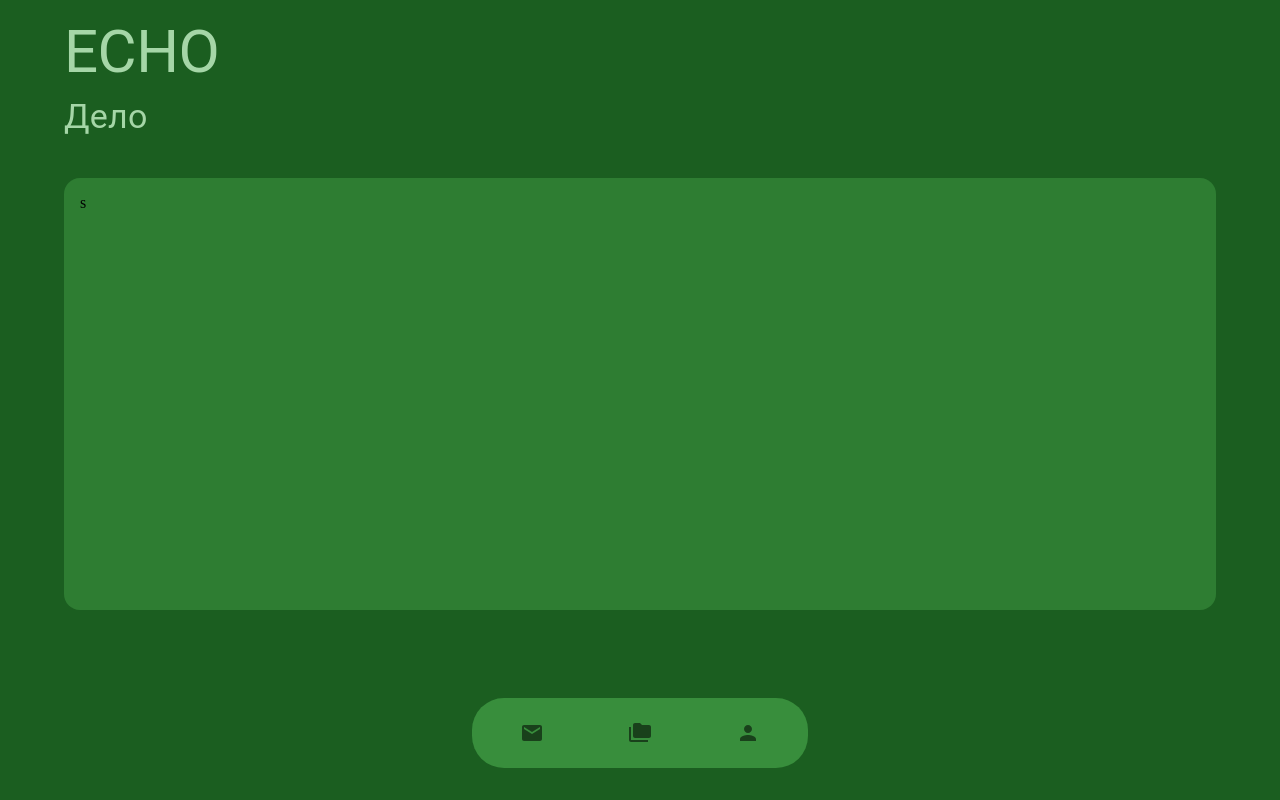
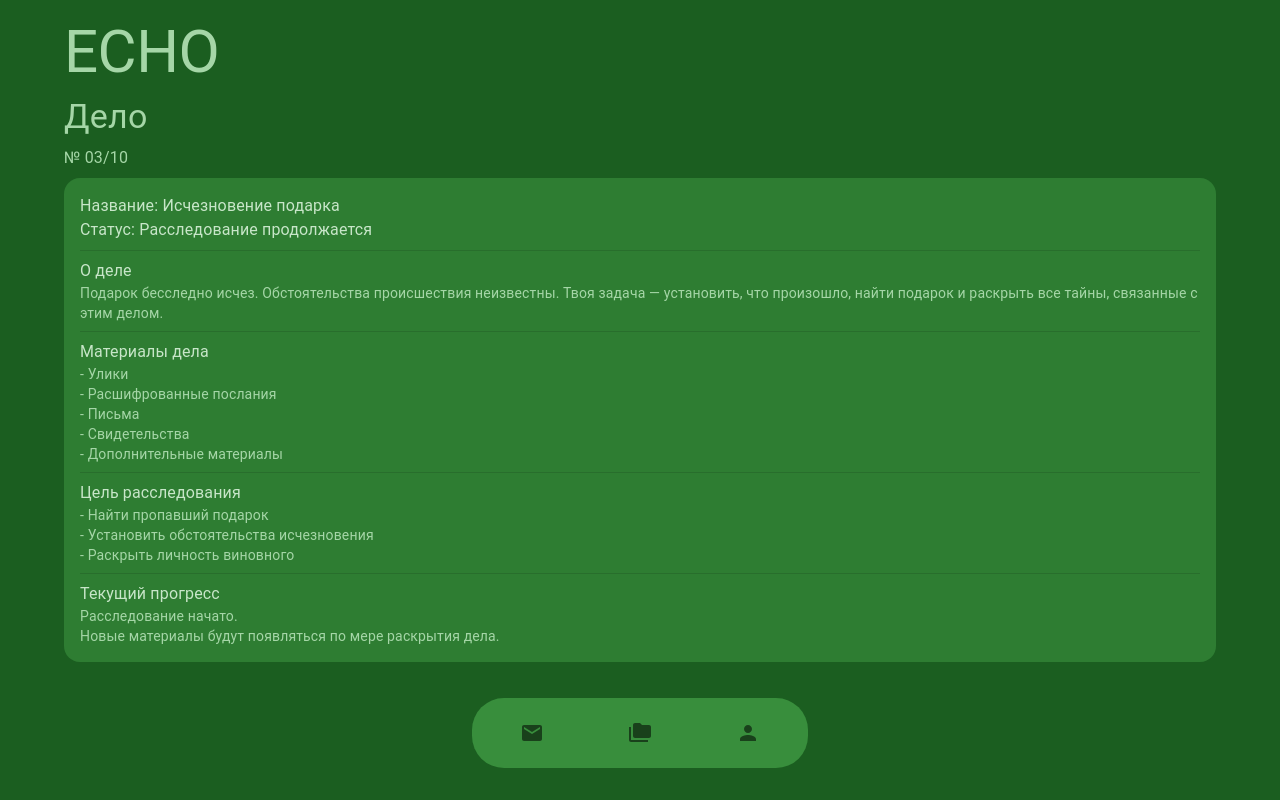
Before and after one commit to GeorgePanov/echo, a React (Vite) app: page /echo/case in a window 1280 px wide. Built offline with nearby package versions, Linux system fonts and the light colour scheme.

Commit message:
fix: редактирует Профиль и Дело

```diff
--- a/src/components/Case/Case.tsx
+++ b/src/components/Case/Case.tsx
@@ -1,6 +1,6 @@
 import type { FC } from 'react';
 
-import { Stack, Typography } from '@mui/material';
+import { Divider, Stack, Typography } from '@mui/material';
 import { green } from '@mui/material/colors';
 
 export const Case: FC = () => {
@@ -10,18 +10,76 @@ export const Case: FC = () => {
         <Typography sx={{ color: green[200] }} variant='h4'>
           Дело
         </Typography>
+        <Typography sx={{ color: green[200] }} variant='body1'>
+          № 03/10
+        </Typography>
       </Stack>
 
       <Stack
         sx={{
-          mt: '2.5rem',
+          mt: '0.5rem',
           padding: '1rem',
-          height: '50vh',
+          minHeight: '50vh',
           backgroundColor: green[800],
           borderRadius: '1rem',
         }}
       >
-        s
+        <Typography variant='body1' sx={{ color: green[100] }}>
+          Название: Исчезновение подарка
+        </Typography>
+        <Typography variant='body1' sx={{ color: green[100] }}>
+          Статус: Расследование продолжается
+        </Typography>
+
+        <Divider sx={{ margin: '0.5rem 0' }} />
+
+        <Typography variant='body1' sx={{ color: green[100] }}>
+          О деле
+        </Typography>
+        <Typography variant='body2' sx={{ color: green[200] }}>
+          Подарок бесследно исчез. Обстоятельства происшествия неизвестны. Твоя
+          задача — установить, что произошло, найти подарок и раскрыть все
+          тайны, связанные с этим делом.
+        </Typography>
+
+        <Divider sx={{ margin: '0.5rem 0' }} />
+
+        <Typography variant='body1' sx={{ color: green[100] }}>
+          Материалы дела
+        </Typography>
+        <Typography variant='body2' sx={{ color: green[200] }}>
+          - Улики
+          <br />
+          - Расшифрованные послания
+          <br />
+          - Письма
+          <br />
+          - Свидетельства
+          <br />- Дополнительные материалы
+        </Typography>
+
+        <Divider sx={{ margin: '0.5rem 0' }} />
+
+        <Typography variant='body1' sx={{ color: green[100] }}>
+          Цель расследования
+        </Typography>
+        <Typography variant='body2' sx={{ color: green[200] }}>
+          - Найти пропавший подарок
+          <br />
+          - Установить обстоятельства исчезновения
+          <br />- Раскрыть личность виновного
+        </Typography>
+
+        <Divider sx={{ margin: '0.5rem 0' }} />
+
+        <Typography variant='body1' sx={{ color: green[100] }}>
+          Текущий прогресс
+        </Typography>
+        <Typography variant='body2' sx={{ color: green[200] }}>
+          Расследование начато.
+          <br />
+          Новые материалы будут появляться по мере раскрытия дела.
+        </Typography>
       </Stack>
     </Stack>
   );
--- a/src/components/Profile/Profile.tsx
+++ b/src/components/Profile/Profile.tsx
@@ -1,6 +1,7 @@
 import type { FC } from 'react';
 
-import { Divider, Stack, Typography } from '@mui/material';
+import { Face4 } from '@mui/icons-material';
+import { Box, Divider, Stack, Typography } from '@mui/material';
 import { green } from '@mui/material/colors';
 
 export const Profile: FC = () => {
@@ -24,6 +25,10 @@ export const Profile: FC = () => {
           borderRadius: '1rem',
         }}
       >
+        <Box sx={{ m: '1rem 0', display: 'flex', justifyContent: 'center' }}>
+          <Face4 sx={{ fontSize: '7rem', color: green[200] }} />
+        </Box>
+
         <Typography variant='body1' sx={{ color: green[100] }}>
           Должность: Главный следователь
         </Typography>
```
